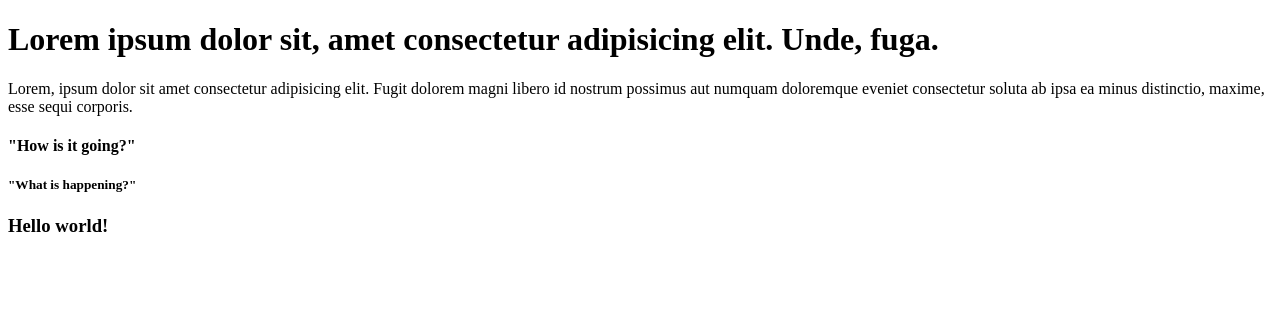
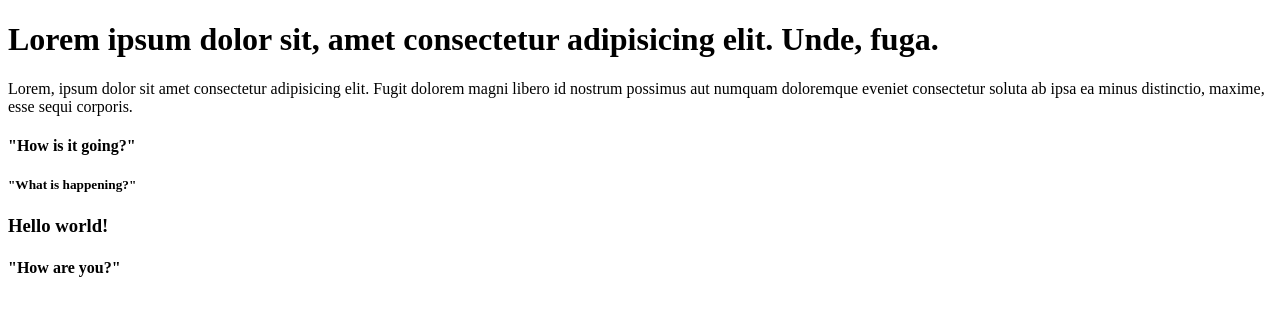
Before and after one commit to mushayed/NTN-Practice, a plain HTML site: page index.html in a window 1280 px wide. Drawn offline with Linux system fonts and the light colour scheme.

Commit message:
My first commit i zaforbranch

```diff
--- a/index.html
+++ b/index.html
@@ -19,5 +19,7 @@
     <h5>"What is happening?"</h5>
 
     <h3>Hello world!</h3>
+    <h4>"How are you?"</h4>
+
   </body>
 </html>
```
